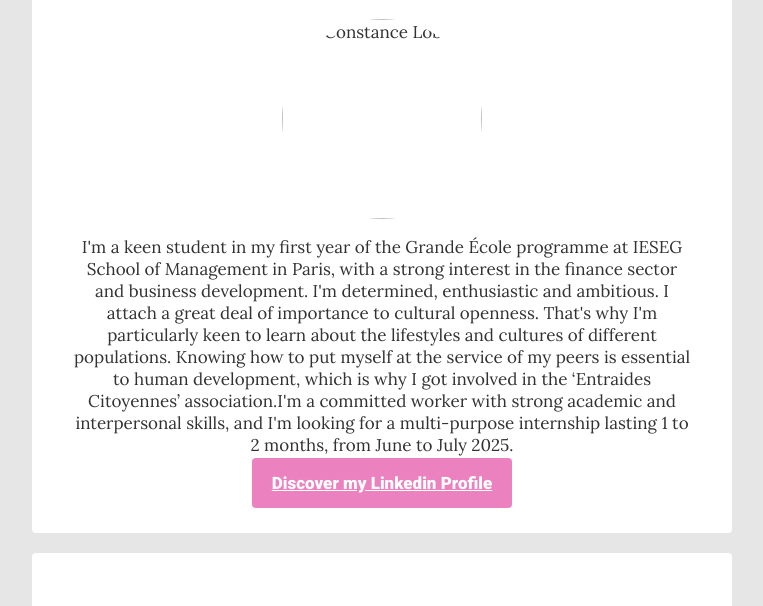
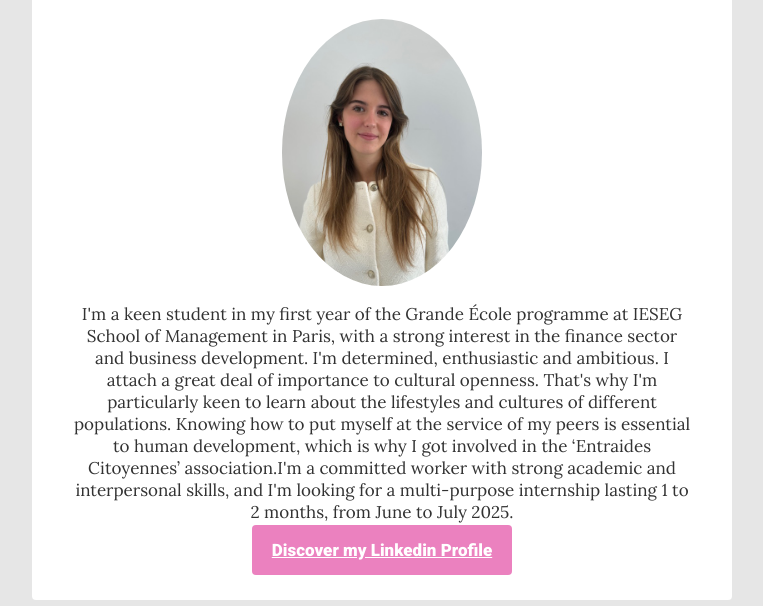
Before and after one commit to constance-lobel/my-profile, a plain HTML site: page index.html in a window 1280 px wide. Shown: the part 142-748 px from the top of the page, without its empty margins (258-1021 px from the left). Drawn offline with Linux system fonts and the light colour scheme; files whose address does not match are found by name.

Commit message:
index.html

```diff
--- a/index.html
+++ b/index.html
@@ -15,7 +15,7 @@
 		<div class="container ">
 			<div class="card-white" id="introduction">
 				<h1>Hello ! I'm Constance</h1>
-				<img src="file:///Users/Constance/Desktop/PERSO/Photos%20ID/Photo%20CV.jpg" class="img-circle" width= "200px" alt="Constance Lobel">
+				<img src="file:///Users/Constance/Desktop/my-profile/images/profile.png" class="img-circle" width= "200px" alt="Constance Lobel">
 				<p>
 					I'm a keen student in my first year of the Grande École programme at IESEG School of Management in Paris, with a strong interest in the finance sector and business development. I'm determined, enthusiastic and ambitious. I attach a great deal of importance to cultural openness. That's why I'm particularly keen to learn about the lifestyles and cultures of different populations. Knowing how to put myself at the service of my peers is essential to human development, which is why I got involved in the ‘Entraides Citoyennes’ association.I'm a committed worker with strong academic and interpersonal skills, and I'm looking for a multi-purpose internship lasting 1 to 2 months, from June to July 2025.
 
```
